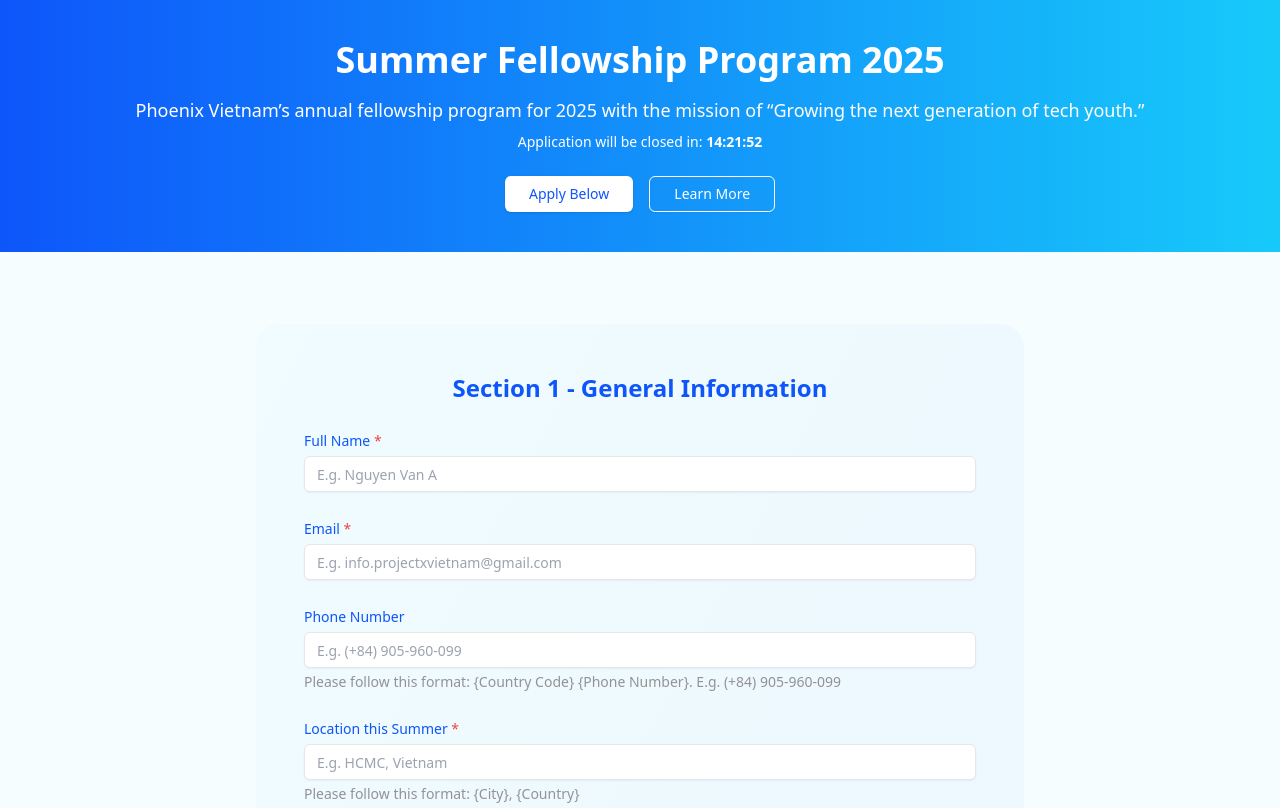
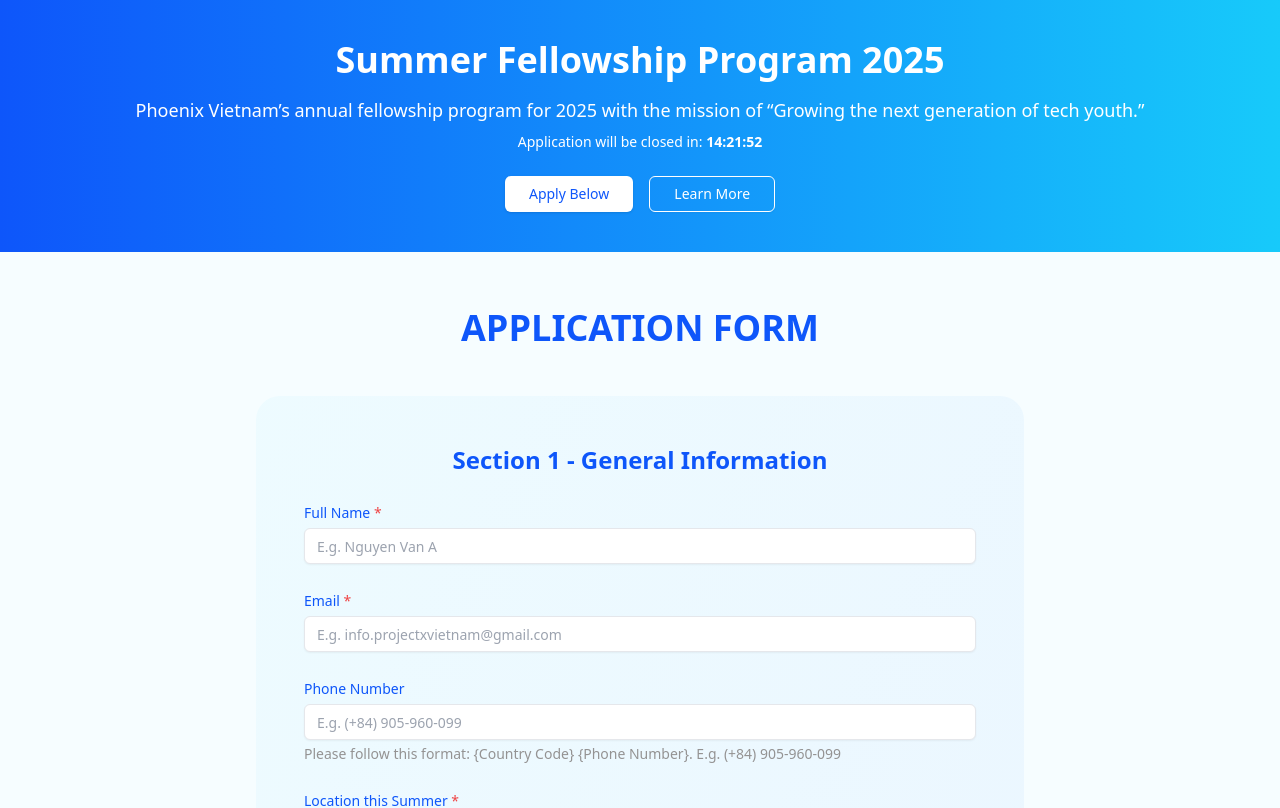
Before and after one commit to Project-X-Vietnam/landing-page, a Next.js app: page / in a window 1280 px wide. Shown: the top 808 px of the page. Built offline with nearby package versions, Linux system fonts and the light colour scheme.

Commit message:
2nd version

```diff
--- a/app/page.tsx
+++ b/app/page.tsx
@@ -9,6 +9,9 @@
     >
       <Header />
       <main className="py-10 max-w-3xl mx-auto">
+        <div className="flex justify-center items-center w-full my-4 pb-4">
+            <h2 className="text-4xl font-bold text-primary">APPLICATION FORM</h2>
+        </div>
         <Form />
       </main>
     </div>
--- a/components/Form.tsx
+++ b/components/Form.tsx
@@ -8,10 +8,10 @@
     <form>
         {/* Section 1 - General Information */}
         <div
-            className="space-y-6 my-8 p-12 rounded-3xl bg-[linear-gradient(to_bottom_right,rgba(78,217,254,0.04),rgba(15,87,250,0.04))]"
+            className="space-y-6 my-8 p-12 rounded-3xl bg-[linear-gradient(to_bottom_right,rgba(78,217,254,0.05),rgba(15,87,250,0.05))]"
         >
             <div className="flex justify-center items-center w-full">
-                <h2 className="text-2xl  font-bold text-primary">Section 1 - General Information</h2>
+                <h2 className="text-2xl font-bold text-primary">Section 1 - General Information</h2>
             </div>
 
             {/* Full Name */}
@@ -157,7 +157,7 @@
         </div>
 
         {/* Section 2 - Personal Goals */}
-        <div className="space-y-6 my-8 p-12 rounded-3xl bg-[linear-gradient(to_bottom_right,rgba(78,217,254,0.04),rgba(15,87,250,0.04))]" >
+        <div className="space-y-6 my-8 p-12 rounded-3xl bg-[linear-gradient(to_bottom_right,rgba(78,217,254,0.05),rgba(15,87,250,0.05))]" >
             <div className="flex justify-center items-center w-full">
                 <h2 className="text-2xl  font-bold text-primary text-center w-full">Section 2 - Personal Goals</h2>
             </div>
```
